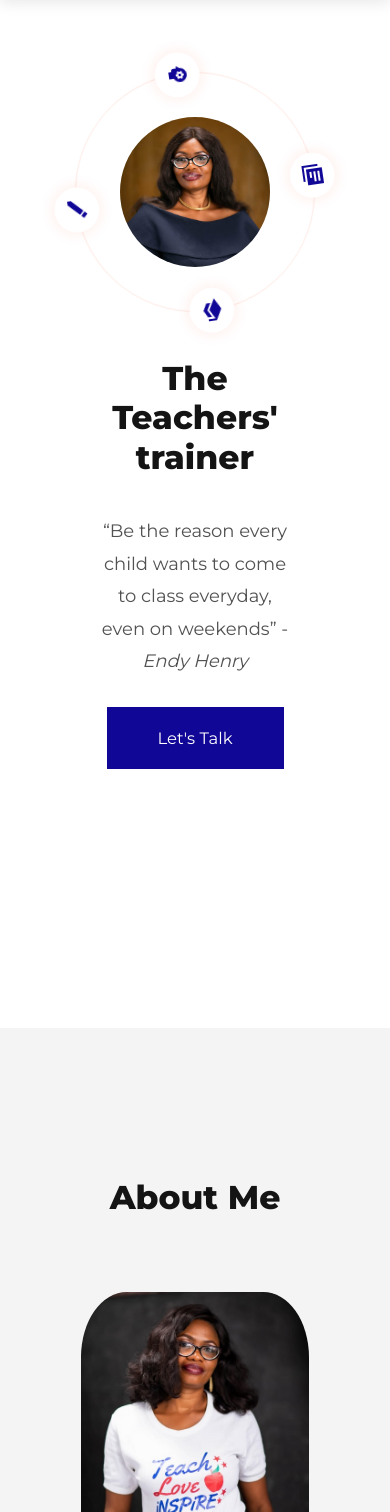
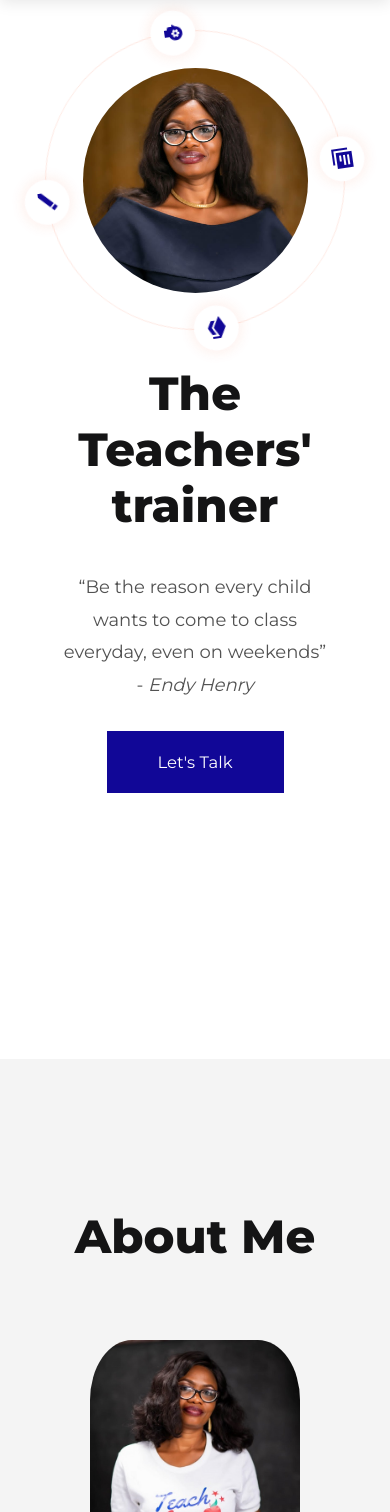
Before and after one commit to Henry73github/Topskill-website, a plain HTML site: page index.html in a window 390 px wide. Shown: the part 88-1600 px from the top of the page. Drawn offline with nearby package versions, Linux system fonts and the light colour scheme; a web font is replaced by a local one.

Commit message:
Update style.css

```diff
--- a/css/style.css
+++ b/css/style.css
@@ -808,7 +808,7 @@ footer .copyright {
    }
 
    nav ul li {
-    height: 4.6rem;
+    height: 3.6rem;
     width: 100%;
    }
 
@@ -837,7 +837,7 @@ footer .copyright {
    /* LOADING SECTION */
    section.landing {
     margin-top: 3rem;
-    padding-bottom: rem;
+    padding-bottom: 5rem;
     justify-content: center;
     max-width: 100vw;
     overflow-x: hidden;
@@ -925,7 +925,7 @@ footer .copyright {
    }
 
    section.about img {
-      width: 65%;
+      width: 60%;
    }
 
    /* SKILLS SECTION */
@@ -997,19 +997,27 @@ footer .copyright {
       margin-top: 1rem;
    }
 
-  @media only screen and (min-width: 601px) {
+}
+
+/* MEDIA QUERIES (TABLETS) */
+
+@media only screen and (max-width: 1280px) {
    h1 {
-    font-size: 2.2rem;
+      font-size: 3.1rem;
    }
+
    h2 {
-    font-size: 1.6rem;
+         font-size: 2.4rem;
    }
+
       h3 {
          font-size: 1.2rem;
       }
+
       h4 {
          font-size: 1rem;
       }
+
       h5 {
          font-size: 0.68rem;
       }
@@ -1022,13 +1030,14 @@ footer .copyright {
       nav {
          box-shadow: 0 1rem 1rem rgba(0, 0, 0, 0.1);
       }
+
       nav img {
          margin-left: 1rem;
          width: 18%;
       }
 
          nav .container {
-    width: 80%;
+         width: 100%;
       }
 
       nav .container ul {
@@ -1044,14 +1053,14 @@ footer .copyright {
       }
 
       nav ul li {
-    height: 4.6rem;
+         height: 3.6rem;
          width: 100%;
       }
 
       nav .container ul li a {
-    width: 80%;
+         width: 100%;
          justify-content: start;
-    padding-left: 1rem;
+         padding-left: 2rem;
       }
 
       nav .container ul li a:hover {
@@ -1073,7 +1082,7 @@ footer .copyright {
       /* LOADING SECTION */
       section.landing {
          margin-top: 3rem;
-    padding-bottom: rem;
+         padding-bottom: 5rem;
          justify-content: center;
          max-width: 100vw;
          overflow-x: hidden;
@@ -1082,10 +1091,10 @@ footer .copyright {
 
       section.landing .container {
          grid-template-columns: 1fr;
-    grid-template-rows: 20% 50%;
+         grid-template-rows: 15% 70%;
          text-align: center;
          row-gap: 6rem;
-    width: 90%;
+         width: 100%;
          justify-content: center;
       }
 
@@ -1096,6 +1105,7 @@ footer .copyright {
       section.landing .container .info {
          width: 80%;
          margin: 0 auto;
+         padding-top: 2rem;
       }
 
       section.landing .container .info h1 {
@@ -1104,7 +1114,7 @@ footer .copyright {
 
       section.landing .container .info p {
          margin: 0 auto;
-    width: 80%;
+         width: 90%;
       }
 
       section.landing .container .profile-area {
@@ -1114,13 +1124,13 @@ footer .copyright {
       }
 
       section.landing .profile-area .outer-circle {
-    width: 20rem;
-    height: 16rem;
+         width: 25rem;
+         height: 20rem;
       }
 
       section.landing .container .inner-circle {
-    width: 10rem;
-    height: 10rem;
+         width: 15rem;
+         height: 15rem;
       }
 
       section.landing .container .outer-circle span {
@@ -1161,7 +1171,7 @@ footer .copyright {
       }
 
       section.about img {
-      width: 65%;
+         width: 60%;
       }
 
       /* SKILLS SECTION */
@@ -1182,7 +1192,8 @@ footer .copyright {
       /* PORTFOLIO SECTION */
       section.recent-work .container {
          grid-template-columns: 1fr;
-      width: 80vw;
+         width: 60vw;
+         justify-content: center;
       }
 
       section.recent-work .container h1 {
```
Lines whose indentation alone changed are shown as unchanged.
